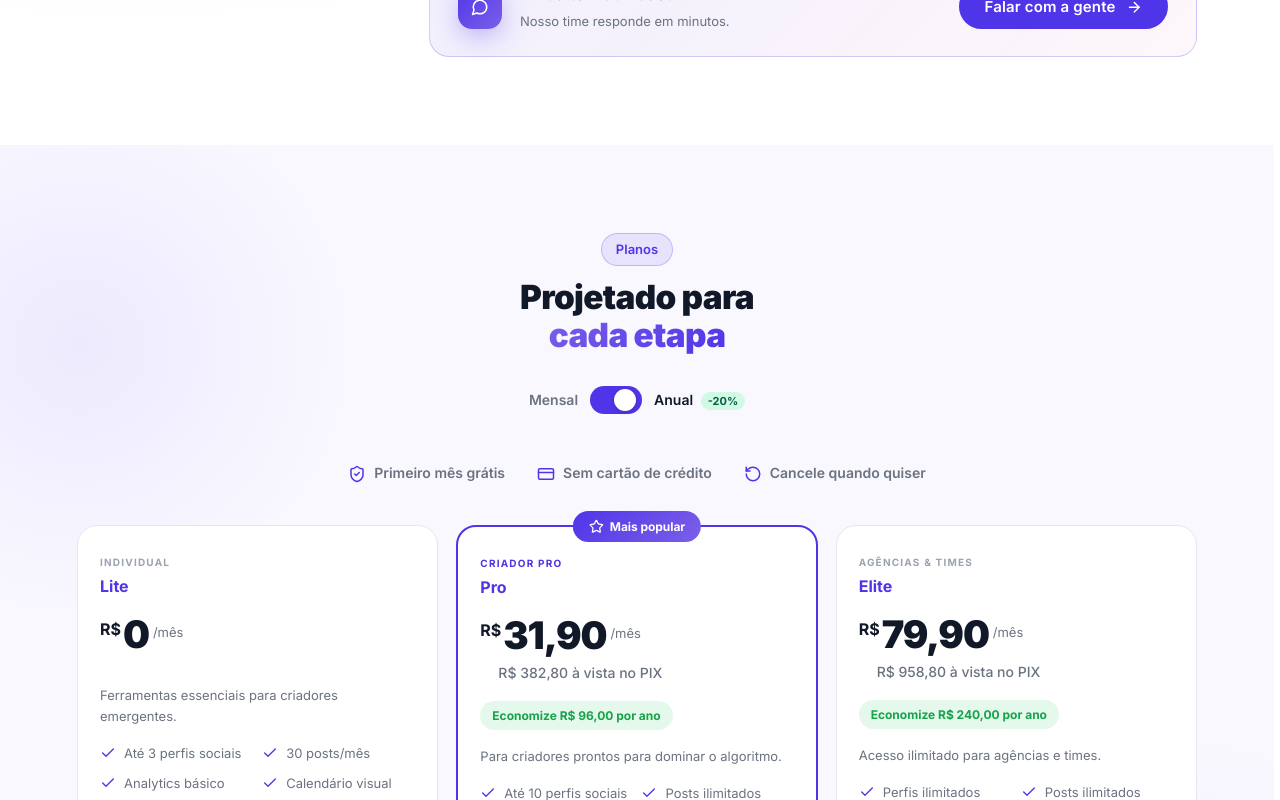
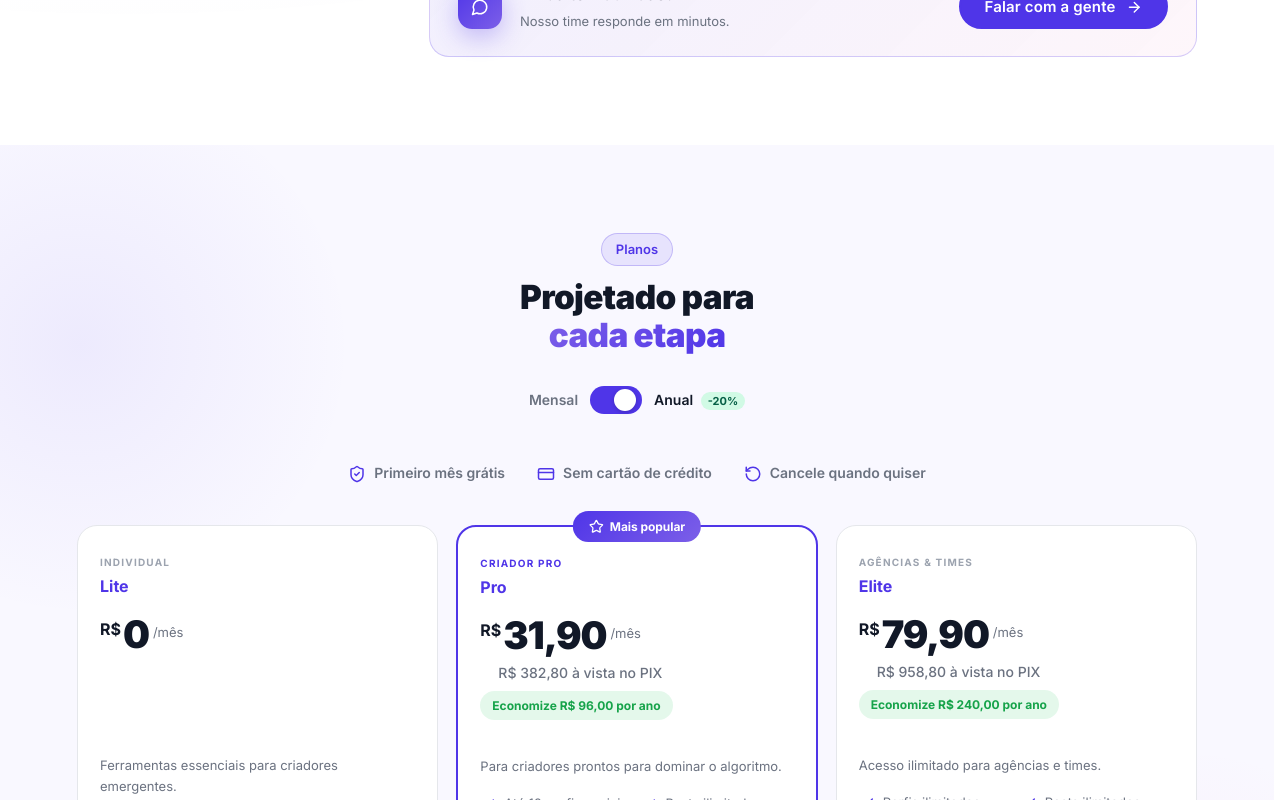
Before and after one commit to brenosemfreio/tcc, a React (Vite) app: page / in a window 1280 px wide. Both pictures are taken after a click on the button "Alternar cobrança". Shown: the part 3362-4162 px from the top of the page. Built offline with nearby package versions, Linux system fonts and the light colour scheme.

Commit message:
chore: auto sync [Claude]

```diff
--- a/src/pages/Landing/Landing.css
+++ b/src/pages/Landing/Landing.css
@@ -1387,14 +1387,32 @@
   flex-shrink: 0;
 }
 
-/* Valor à vista no PIX (plano anual) */
+/* Wrapper que reserva o espaço de PIX + savings —
+   evita o card/section "pular" ao trocar mensal/anual */
+.l-plan__price-info {
+  min-height: 70px;
+  display: flex;
+  flex-direction: column;
+  gap: 6px;
+}
+
+/* Valor à vista no PIX (plano anual) — animado com fade + slide */
 .l-plan__pix {
   display: block;
   font-size: 0.875rem;
   font-weight: 500;
   color: var(--color-text-secondary);
-  margin-top: -8px;          /* sobe pra ficar mais próximo do preço */
-  margin-left: 18px;         /* leve deslocamento à direita */
+  margin-top: -8px;
+  margin-left: 18px;
+  opacity: 0;
+  transform: translateY(-4px);
+  transition: opacity 200ms ease, transform 240ms cubic-bezier(0.16, 1, 0.3, 1);
+}
+.l-plan__pix--visible {
+  opacity: 1;
+  transform: translateY(0);
+  transition: opacity 280ms ease 60ms,
+              transform 320ms cubic-bezier(0.16, 1, 0.3, 1) 60ms;
 }
 
 /* Economia anual — wrap com grid trick para animação suave */
--- a/src/pages/Landing/Landing.jsx
+++ b/src/pages/Landing/Landing.jsx
@@ -371,9 +371,12 @@ export default function Landing() {
                   <span className="l-plan__period">/mês</span>
                 </div>
 
-                {/* Valor à vista no PIX — só aparece no plano anual (com preço > 0) */}
-                {annual && plan.monthly > 0 && (
-                  <span className="l-plan__pix">
+                {/* Área reservada pra PIX + savings — min-height fixo evita
+                    que a section/cards "pulem" ao trocar mensal/anual.
+                    Os elementos aparecem animados dentro do espaço reservado. */}
+                <div className="l-plan__price-info">
+                  {plan.monthly > 0 && (
+                    <span className={`l-plan__pix${annual ? ' l-plan__pix--visible' : ''}`}>
                       R$ {formatPrice(plan.annual * 12)} à vista no PIX
                     </span>
                   )}
@@ -383,6 +386,7 @@ export default function Landing() {
                       <span className="l-plan__savings">
                         Economize R$ {formatPrice((plan.monthly - plan.annual) * 12)} por ano
                       </span>
+                    </div>
                   </div>
                 </div>
                 <p className="l-plan__desc">{plan.desc}</p>
```
Lines whose indentation alone changed are shown as unchanged.
